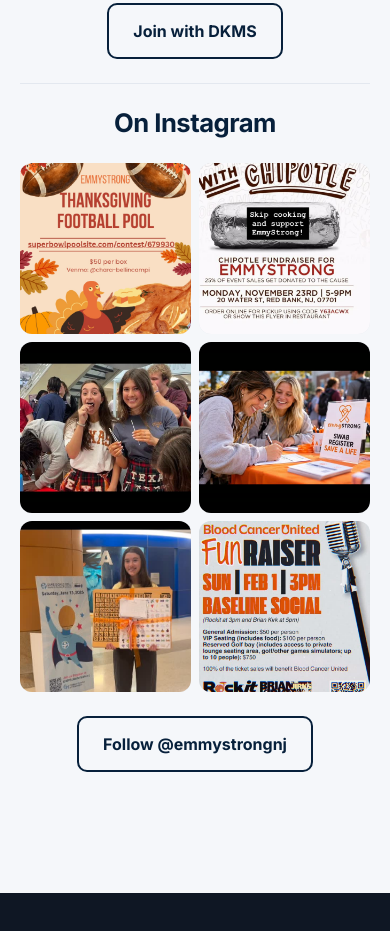
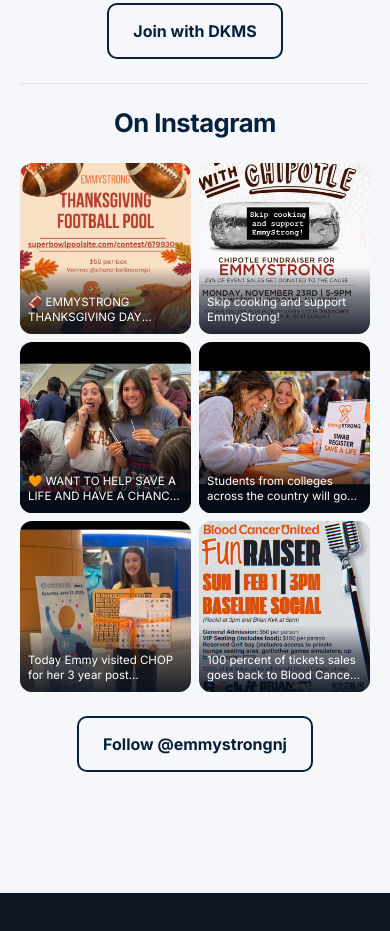
Before and after one commit to aidanlenahan/emmystrong, a plain HTML site: page index.html in a window 390 px wide. Shown: the part 3351-4282 px from the top of the page. Drawn offline with Linux system fonts and the light colour scheme.

Commit message:
Add Instagram captions and news feed

```diff
--- a/css/style.css
+++ b/css/style.css
@@ -387,6 +387,7 @@ a:hover { color: var(--text); }
   gap: 0.75rem;
 }
 .ig-grid a {
+  position: relative;
   display: block;
   aspect-ratio: 1;
   overflow: hidden;
@@ -400,11 +401,46 @@ a:hover { color: var(--text); }
   display: block;
   transition: transform 300ms var(--ease-out);
 }
+.ig-caption {
+  position: absolute;
+  left: 0;
+  right: 0;
+  bottom: 0;
+  padding: 2.5rem 0.75rem 0.7rem;
+  background: linear-gradient(to top, rgba(7, 15, 28, 0.9), rgba(7, 15, 28, 0.55) 55%, rgba(7, 15, 28, 0));
+  color: #fff;
+  font-size: 0.85rem;
+  line-height: 1.35;
+}
+.ig-caption > span {
+  display: -webkit-box;
+  -webkit-box-orient: vertical;
+  -webkit-line-clamp: 3;
+  line-clamp: 3;
+  overflow: hidden;
+}
+/* Mouse users: caption slides up on hover. Touch screens (no hover) always show a short caption. */
 @media (hover: hover) and (pointer: fine) {
-  .ig-grid a:hover img { transform: scale(1.03); }
+  .ig-caption {
+    opacity: 0;
+    transform: translateY(0.5rem);
+    transition: opacity 200ms var(--ease-out), transform 200ms var(--ease-out);
+  }
+  .ig-grid a:hover img,
+  .ig-grid a:focus-visible img { transform: scale(1.03); }
+  .ig-grid a:hover .ig-caption,
+  .ig-grid a:focus-visible .ig-caption { opacity: 1; transform: none; }
 }
 @media (max-width: 600px) {
   .ig-grid { grid-template-columns: repeat(2, 1fr); gap: 0.5rem; }
+  .ig-caption {
+    padding: 1.75rem 0.5rem 0.5rem;
+    font-size: 0.72rem;
+  }
+  .ig-caption > span {
+    -webkit-line-clamp: 2;
+    line-clamp: 2;
+  }
 }
 
 /* Board */
--- a/index.html
+++ b/index.html
@@ -118,12 +118,12 @@
       <!-- Filled automatically each day by .github/workflows/instagram-feed.yml. Don't edit by hand. -->
       <!-- INSTAGRAM:START -->
       <ul class="ig-grid">
-        <li><a href="https://www.instagram.com/p/Df7LfjKhcdQ/" aria-label="Post on Instagram: 🏈 EMMYSTRONG THANKSGIVING DAY FOOTBALL POOL 🧡 Make Thanksgiving football even more exciting while supporting a great…"><img src="media/instagram/18124881668074922.jpg" alt="🏈 EMMYSTRONG THANKSGIVING DAY FOOTBALL POOL 🧡 Make Thanksgiving football even more exciting while supporting a great…" width="320" height="320" loading="lazy" decoding="async"></a></li>
-        <li><a href="https://www.instagram.com/reel/Df5fK0Uv3z4/" aria-label="Video on Instagram: Skip cooking and support EmmyStrong!"><img src="media/instagram/18142352290630223.jpg" alt="Skip cooking and support EmmyStrong!" width="320" height="320" loading="lazy" decoding="async"></a></li>
-        <li><a href="https://www.instagram.com/reel/DfpA_Dfvwjp/" aria-label="Video on Instagram: 🧡 WANT TO HELP SAVE A LIFE AND HAVE A CHANCE TO WIN $1,000 CASH?! 💰 🎓 Calling all college students! The EMMYSTRONG…"><img src="media/instagram/18056294714804185.jpg" alt="🧡 WANT TO HELP SAVE A LIFE AND HAVE A CHANCE TO WIN $1,000 CASH?! 💰 🎓 Calling all college students! The EMMYSTRONG…" width="320" height="320" loading="lazy" decoding="async"></a></li>
-        <li><a href="https://www.instagram.com/reel/Dfo9zHGv6ss/" aria-label="Video on Instagram: Students from colleges across the country will go head-to-head to see who can register the most potential bone…"><img src="media/instagram/17885632812528278.jpg" alt="Students from colleges across the country will go head-to-head to see who can register the most potential bone…" width="320" height="320" loading="lazy" decoding="async"></a></li>
-        <li><a href="https://www.instagram.com/reel/DYVL0I8v0WG/" aria-label="Video on Instagram: Today Emmy visited CHOP for her 3 year post transplant appointment 🧡 (Dropping off Count Down Calendars while she is…"><img src="media/instagram/18096570761153490.jpg" alt="Today Emmy visited CHOP for her 3 year post transplant appointment 🧡 (Dropping off Count Down Calendars while she is…" width="320" height="320" loading="lazy" decoding="async"></a></li>
-        <li><a href="https://www.instagram.com/reel/DUCfnX1DKRo/" aria-label="Video on Instagram: 100 percent of tickets sales goes back to Blood Cancer United🧡"><img src="media/instagram/17912188971288545.jpg" alt="100 percent of tickets sales goes back to Blood Cancer United🧡" width="320" height="320" loading="lazy" decoding="async"></a></li>
+        <li><a href="https://www.instagram.com/p/Df7LfjKhcdQ/" aria-label="Post on Instagram: 🏈 EMMYSTRONG THANKSGIVING DAY FOOTBALL POOL 🧡 Make Thanksgiving football even more exciting while supporting a great…"><img src="media/instagram/18124881668074922.jpg" alt="" width="320" height="320" loading="lazy" decoding="async"><span class="ig-caption" aria-hidden="true"><span>🏈 EMMYSTRONG THANKSGIVING DAY FOOTBALL POOL 🧡 Make Thanksgiving football even more exciting while supporting a great…</span></span></a></li>
+        <li><a href="https://www.instagram.com/reel/Df5fK0Uv3z4/" aria-label="Video on Instagram: Skip cooking and support EmmyStrong!"><img src="media/instagram/18142352290630223.jpg" alt="" width="320" height="320" loading="lazy" decoding="async"><span class="ig-caption" aria-hidden="true"><span>Skip cooking and support EmmyStrong!</span></span></a></li>
+        <li><a href="https://www.instagram.com/reel/DfpA_Dfvwjp/" aria-label="Video on Instagram: 🧡 WANT TO HELP SAVE A LIFE AND HAVE A CHANCE TO WIN $1,000 CASH?! 💰 🎓 Calling all college students! The EMMYSTRONG…"><img src="media/instagram/18056294714804185.jpg" alt="" width="320" height="320" loading="lazy" decoding="async"><span class="ig-caption" aria-hidden="true"><span>🧡 WANT TO HELP SAVE A LIFE AND HAVE A CHANCE TO WIN $1,000 CASH?! 💰 🎓 Calling all college students! The EMMYSTRONG…</span></span></a></li>
+        <li><a href="https://www.instagram.com/reel/Dfo9zHGv6ss/" aria-label="Video on Instagram: Students from colleges across the country will go head-to-head to see who can register the most potential bone…"><img src="media/instagram/17885632812528278.jpg" alt="" width="320" height="320" loading="lazy" decoding="async"><span class="ig-caption" aria-hidden="true"><span>Students from colleges across the country will go head-to-head to see who can register the most potential bone…</span></span></a></li>
+        <li><a href="https://www.instagram.com/reel/DYVL0I8v0WG/" aria-label="Video on Instagram: Today Emmy visited CHOP for her 3 year post transplant appointment 🧡 (Dropping off Count Down Calendars while she is…"><img src="media/instagram/18096570761153490.jpg" alt="" width="320" height="320" loading="lazy" decoding="async"><span class="ig-caption" aria-hidden="true"><span>Today Emmy visited CHOP for her 3 year post transplant appointment 🧡 (Dropping off Count Down Calendars while she is…</span></span></a></li>
+        <li><a href="https://www.instagram.com/reel/DUCfnX1DKRo/" aria-label="Video on Instagram: 100 percent of tickets sales goes back to Blood Cancer United🧡"><img src="media/instagram/17912188971288545.jpg" alt="" width="320" height="320" loading="lazy" decoding="async"><span class="ig-caption" aria-hidden="true"><span>100 percent of tickets sales goes back to Blood Cancer United🧡</span></span></a></li>
       </ul>
       <!-- INSTAGRAM:END -->
       <p class="center"><a class="btn btn-outline" href="https://www.instagram.com/emmystrongnj/">Follow @emmystrongnj</a></p>
```
Also changed, not shown: news.html (+16 -0 lines), 2 other files.
